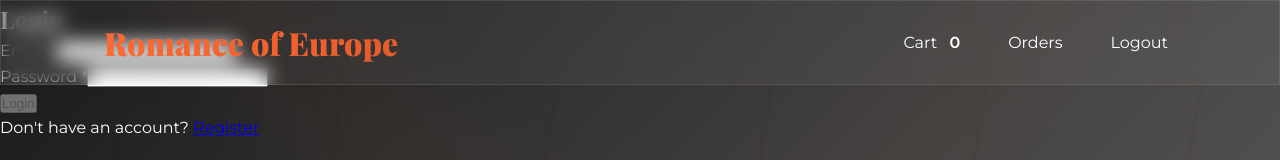
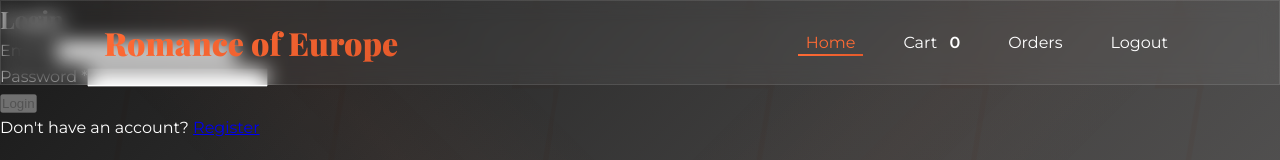
Before and after one commit to phongcao0114/waxshop, an Angular app in the folder frontend/: page /login in a window 1280 px wide. Shown: the top 160 px of the page. Built offline with nearby package versions, Linux system fonts and the light colour scheme; no server answers; sample sign-in values are in the browser's storage.

Commit message:
Update UI

```diff
--- a/frontend/src/app/components/navbar/navbar.component.html
+++ b/frontend/src/app/components/navbar/navbar.component.html
@@ -5,17 +5,21 @@
     </div>
     <ul class="nav-menu">
       @if (user$ | async; as user) {
-        <li>
-          <a routerLink="/cart" routerLinkActive="active">
-            Cart <span class="cart-count">{{ cartCount$ | async }}</span>
-          </a>
-        </li>
-        <li><a routerLink="/orders/latest" routerLinkActive="active">Orders</a></li>
         @if (user.role === 'ADMIN') {
           <li><a routerLink="/admin/dashboard" routerLinkActive="active">Dashboard</a></li>
+          <li><a href="#" (click)="logout(); $event.preventDefault()">Logout</a></li>
+        } @else {
+          <li><a routerLink="/" routerLinkActive="active">Home</a></li>
+          <li>
+            <a routerLink="/cart" routerLinkActive="active">
+              Cart <span class="cart-count">{{ cartCount$ | async }}</span>
+            </a>
+          </li>
+          <li><a routerLink="/orders/latest" routerLinkActive="active">Orders</a></li>
+          <li><a href="#" (click)="logout(); $event.preventDefault()">Logout</a></li>
         }
-        <li><a href="#" (click)="logout(); $event.preventDefault()">Logout</a></li>
       } @else {
+        <li><a routerLink="/" routerLinkActive="active">Home</a></li>
         <li><a href="#login" (click)="handleLoginClick($event)">Login</a></li>
       }
     </ul>
```
